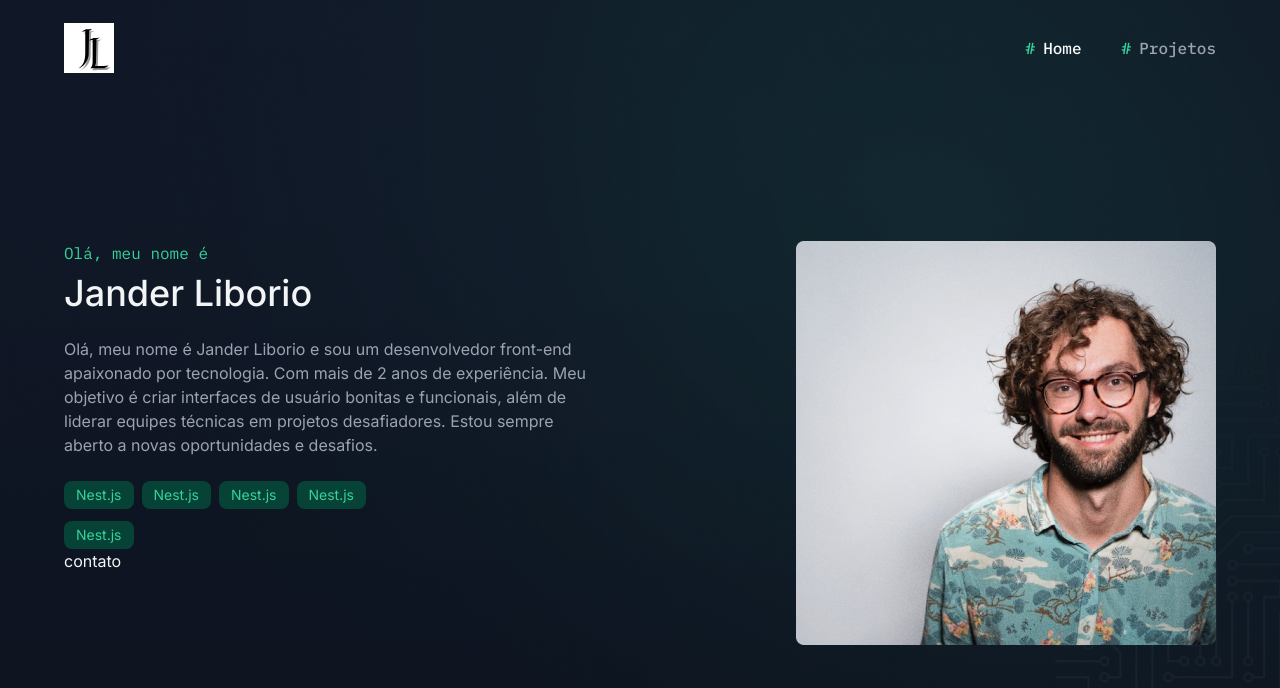
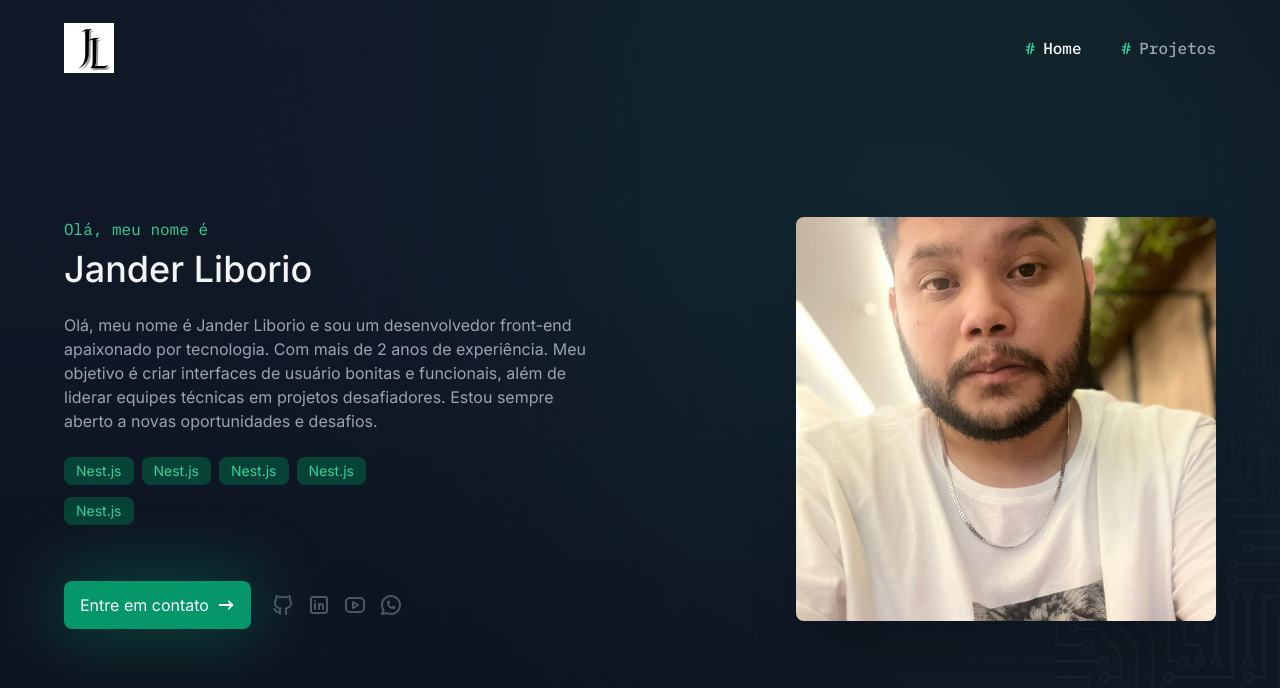
Before and after one commit to JanderLiborio20/portfolio, a Next.js app: page / in a window 1280 px wide. Shown: the top 688 px of the page. Built offline with nearby package versions, Linux system fonts and the light colour scheme.

Commit message:
hero section finalization

```diff
--- /dev/null
+++ b/app/components/button/index.tsx
@@ -0,0 +1,18 @@
+import { cn } from '@/app/lib/utils';
+import { ButtonHTMLAttributes } from 'react';
+
+type ButtonProps = ButtonHTMLAttributes<HTMLButtonElement>;
+
+export const Button = ({ children, className, ...props }: ButtonProps) => {
+  return (
+    <button
+      {...props}
+      className={cn(
+        'bg-emerald-600 py-3 px-4 rounded-lg text-gray-50 flex items-center justify-center gap-2 hover:bg-emerald-500 transition-all disabled:opacity-50',
+        className
+      )}
+    >
+      {children}
+    </button>
+  );
+};
--- a/app/components/pages/hero-section/index.tsx
+++ b/app/components/pages/hero-section/index.tsx
@@ -1,9 +1,24 @@
 import Image from 'next/image';
 import { TechBadge } from '../../tech-badge';
+import { Button } from '../../button';
+import { HiArrowNarrowRight } from 'react-icons/hi';
+import {
+  TbBrandGithub,
+  TbBrandLinkedin,
+  TbBrandYoutube,
+  TbBrandWhatsapp,
+} from 'react-icons/tb';
+
+const MOCK_CONTACTS = [
+  { url: 'http://github.com.br', icon: <TbBrandGithub /> },
+  { url: 'http://github.com.br', icon: <TbBrandLinkedin /> },
+  { url: 'http://github.com.br', icon: <TbBrandYoutube /> },
+  { url: 'http://github.com.br', icon: <TbBrandWhatsapp /> },
+];
 
 export const HeroSection = () => {
   return (
-    <section className="w-full h-[755px] bg-hero-image bg-cover bg-center bg-no-repeat flex flex-col justify-end pb-10 sm:pb-32 py-32 lg:pb-[110px]">
+    <section className="w-full lg:h-[755px] bg-hero-image bg-cover bg-center bg-no-repeat flex flex-col justify-end pb-10 sm:pb-32 py-32 lg:pb-[110px]">
       <div className="container flex items-start justify-between flex-col-reverse lg:flex-row">
         <div className="w-full lg:max-w-[530px]">
           <p className="font-mono text-emerald-400 ">Olá, meu nome é</p>
@@ -22,13 +37,32 @@ export const HeroSection = () => {
             ))}
           </div>
 
-          <div>contato</div>
+          <div className="mt-6 lg:mt-10 flex sm:items-center sm:gap-5 flex-col sm:flex-row">
+            <Button className="w-max shadow-button">
+              Entre em contato <HiArrowNarrowRight size={18} />
+            </Button>
+
+            <div className="text-2xl text-gray-600 flex items-center h-20 gap-3">
+              {MOCK_CONTACTS.map((contact, index) => (
+                <a
+                  href={contact.url}
+                  key={`contact-${index}`}
+                  target="_blank"
+                  className="hover:text-gray-100 transition-colors"
+                  rel="noreferrer"
+                >
+                  {contact.icon}
+                </a>
+              ))}
+            </div>
+          </div>
         </div>
         <Image
           width={420}
           height={404}
-          src="/images/profile-pic.png"
+          src="/images/fotojped.jpeg"
           alt="foto de perfil do jander liborio"
+          className="w-[300px] h-[300px] lg:w-[420px] lg:h-[404px] mb-6 lg:mb-0 shadow-2xl rounded-lg object-cover"
         />
       </div>
     </section>
```
Also changed, not shown: public/images/fotojped.jpeg (added).
